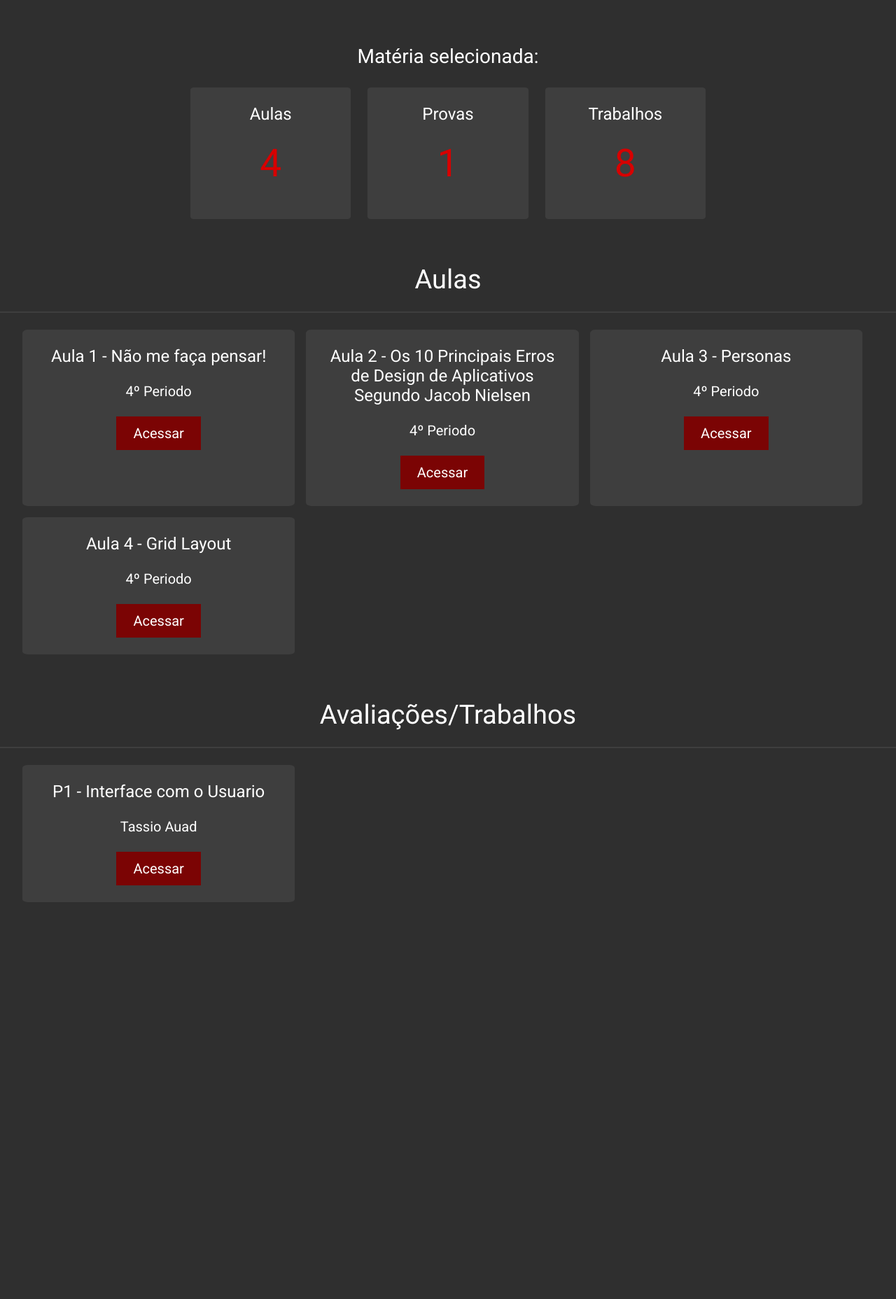
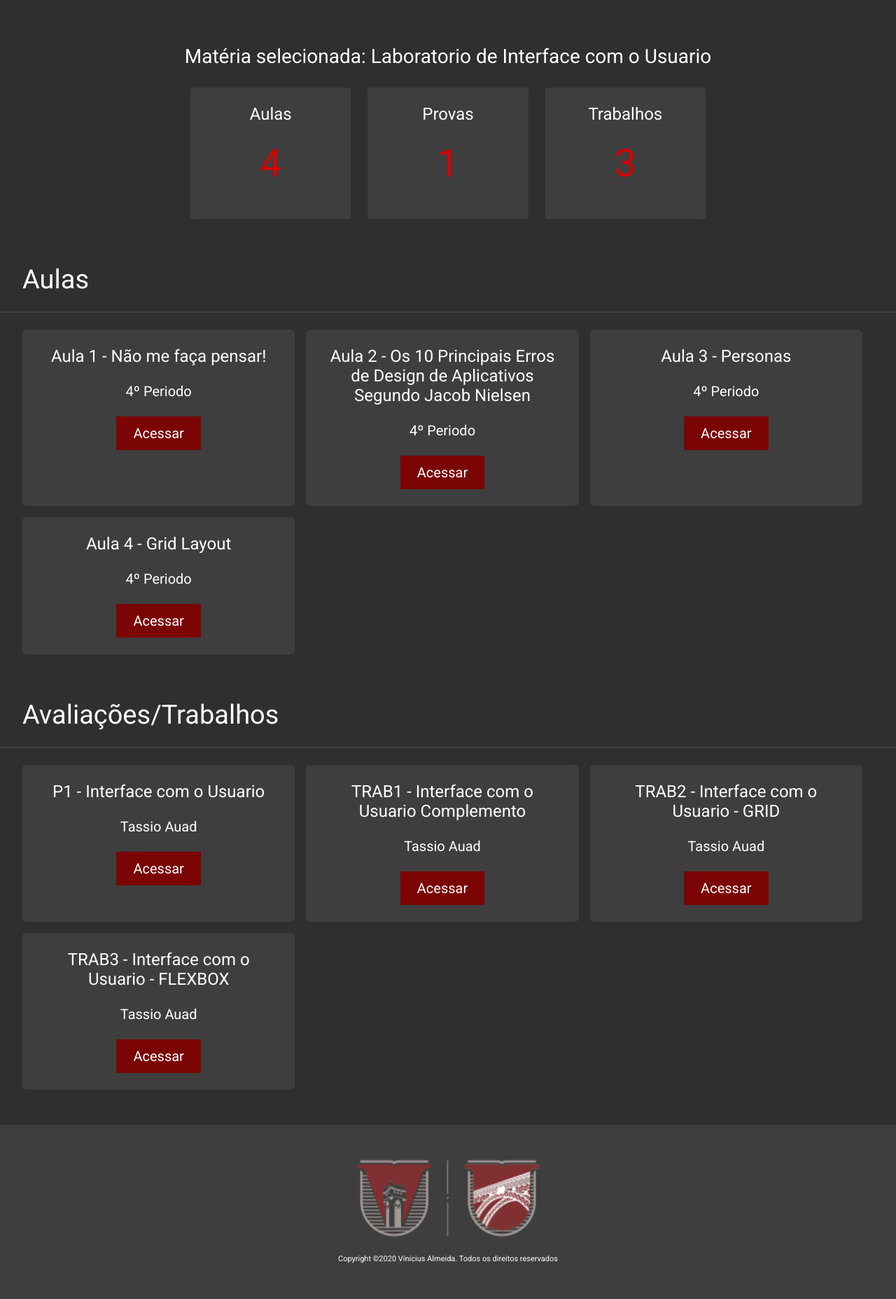
Before and after one commit to UniversidadeDeVassouras/labprogint-2020.2-ViniciusAlmeida-t2, a Flask app: page /materia/1 in a window 1280 px wide. Shown: the part 119-1975 px from the top of the page at 70% size. Before the commit the page ends 1408 px from the top, so only its background shows below. Run offline with Flask 2, Linux system fonts and the light colour scheme.

Commit message:
adicionado footer, adicionado trabalho aluno, arrumado alguns bugs de estilização

```diff
--- a/application/__init__.py
+++ b/application/__init__.py
@@ -3,9 +3,11 @@ import os
 from application.model.dao.disciplinaDAO import disciplinaDAO
 from application.model.dao.aulaDAO import aulaDAO
 from application.model.dao.provaDAO import provaDAO
+from application.model.dao.trabalhoDAO import trabalhoDAO
 from application.model.entity.Disciplina import Disciplina
 from application.model.entity.Aula import Aula
 from application.model.entity.Prova import Prova
+from application.model.entity.Trabalho import Trabalho
 
 template_folder = os.path.abspath("application/view/templates")
 static_folder = os.path.abspath("application/view/static")
@@ -17,11 +19,12 @@ app = Flask(__name__, template_folder=template_folder, static_folder=static_fold
 disciplinas = disciplinaDAO()
 aulas = aulaDAO()
 provas = provaDAO()
+trabalhos = trabalhoDAO()
 
 app.config ['disciplinas'] = disciplinas
 app.config ['aulas'] = aulas
 app.config ['provas'] = provas
-
+app.config ['trabalhos'] = trabalhos
 
 
 
--- a/application/controller/materia_controller.py
+++ b/application/controller/materia_controller.py
@@ -2,20 +2,28 @@ from application import app
 from flask import render_template, request, current_app
 from application.model.dao.disciplinaDAO import disciplinaDAO
 from application.model.dao.aulaDAO import aulaDAO
+from application.model.dao.provaDAO import provaDAO
+from application.model.dao.trabalhoDAO import trabalhoDAO
 from application.model.entity.Disciplina import Disciplina
 from application.model.entity.Aula import Aula
+from application.model.entity.Prova import Prova
+from application.model.entity.Trabalho import Trabalho
 
 
 
 
 @app.route("/materia/<int:materia_id>")
 def materia(materia_id):
-    prova = current_app.config ['provas']
-    provas = prova.buscar(materia_id)
-    listar_prova = prova.get_listar_prova()
+    disciplinas = disciplinaDAO().buscar_disciplina(materia_id)
+
+    provas = provaDAO().buscar(materia_id)
+
     aula = aulaDAO().buscar(materia_id)
-    aulas = aulaDAO()
-    listar_aula = aulas.get_listar_aula()
+
+    trabalhos = trabalhoDAO().buscar(materia_id)
+
     qtd_aula = len(aula.get_aula_disciplina_id())
     qtd_prova = len(provas.get_prova_disciplina_id())
-    return render_template("materias.html", aula = aula, listar_aula = listar_aula, qtd_aula = qtd_aula, provas = provas, listar_prova = listar_prova, qtd_prova = qtd_prova)
+    qtd_trabalho = len(trabalhos.get_trabalho_disciplina_id())
+
+    return render_template("materias.html", aula = aula, qtd_aula = qtd_aula, provas = provas, qtd_prova = qtd_prova, disciplinas = disciplinas, trabalhos = trabalhos, qtd_trabalho = qtd_trabalho)
--- a/application/model/dao/disciplinaDAO.py
+++ b/application/model/dao/disciplinaDAO.py
@@ -15,3 +15,13 @@ class disciplinaDAO:
 
     def get_lista_disciplina (self):
         return self._lista_disciplina
+
+
+
+    def buscar_disciplina (self, id):
+        disciplina = None
+        for index, disciplinas in enumerate(self.get_lista_disciplina()):
+            if disciplinas.get_id() == id:
+                disciplina = disciplinas
+                return disciplina
+        return disciplina
--- /dev/null
+++ b/application/model/dao/trabalhoDAO.py
@@ -0,0 +1,31 @@
+from flask import current_app
+
+from application.model.entity.Aula import Aula
+from application.model.entity.Disciplina import Disciplina
+from application.model.entity.Prova import Prova
+from application.model.entity.Trabalho import Trabalho
+
+
+
+class trabalhoDAO:
+    def __init__ (self):
+        self._listar_trabalho = []
+        self._listar_trabalho.append(Trabalho(1, "TRAB1 - Interface com o Usuario Complemento", 1, "Tassio Auad"))
+        self._listar_trabalho.append(Trabalho(2, "TRAB2 - Interface com o Usuario - GRID", 1, "Tassio Auad"))
+        self._listar_trabalho.append(Trabalho(3, "TRAB3 - Interface com o Usuario - FLEXBOX", 1, "Tassio Auad"))
+        self._listar_trabalho.append(Trabalho(4, "TRAB1 - Sistemas Operacionais - macOS", 2, "Felipe"))
+        self._listar_trabalho.append(Trabalho(5, "TRAB2 - Sistemas Operacionais - LINUS", 2, "Felipe"))
+        self._listar_trabalho.append(Trabalho(6, "TRAB1 - Modelagem de Banco de Dados", 3, "Anrafel"))
+
+
+    def get_listar_trabalho (self):
+        return self._listar_trabalho
+
+
+    def buscar (self, id):
+        trabalho = None
+        for index, trabalhos in enumerate(self.get_listar_trabalho()):
+            if trabalhos.get_id() == id:
+                trabalho = trabalhos
+                return trabalho
+        return trabalho
--- /dev/null
+++ b/application/model/entity/Trabalho.py
@@ -0,0 +1,33 @@
+from flask import current_app
+
+
+class Trabalho:
+    def __init__ (self, id, materia_trabalho, disciplina_id, professor_trabalho):
+        self._id = id
+        self._disciplina_id = disciplina_id
+        self._materia_trabalho = materia_trabalho
+        self._professor_trabalho = professor_trabalho
+
+
+
+    def get_id (self):
+        return self._id
+
+    def get_materia_trabalho (self):
+        return self._materia_trabalho
+
+    def get_disciplina_id (self):
+        return self._disciplina_id
+
+    def get_professor_trabalho (self):
+        return self._professor_trabalho
+
+
+
+    def get_trabalho_disciplina_id (self):
+        trabalhos = current_app.config ['trabalhos']
+        trabalho_disciplina = []
+        for i, trabalho in enumerate (trabalhos.get_listar_trabalho()):
+            if trabalho.get_disciplina_id () == self.get_id():
+                trabalho_disciplina.append (trabalho)
+        return trabalho_disciplina
--- a/application/view/static/assets/css/main.css
+++ b/application/view/static/assets/css/main.css
@@ -158,18 +158,29 @@ body {
     color: var(--color-logo);
 }
 
+.footer {
+    text-align: center;
+    padding: 40px;
+    background-color: var(--primary);
+    margin-top: 50px;
+}
+
+.footer .img-footer .img-footer-selected {
+    width: 300px;
+    height: 130px;
+}
+
+.footer .copyright-footer .copyright-footer-text {
+    font-size: 11px;
+    color: #fff;
+}
+
 @media screen and (min-width: 768px) {
     .card-sections .card-list .card-item {
         width: calc((100% / 2) - 16px);
     }
     .card-sections-initial .card-list-initial .card-item-initial {
         width: calc((100% / 3) - 16px);
-    }
-}
-
-@media screen and (min-width: 448px) {
-    .card-sections .card-heading {
-        text-align: center;
     }
 }
 
--- /dev/null
+++ b/application/view/templates/footer.html
@@ -0,0 +1,10 @@
+<footer class="footer">
+
+    <div class="img-footer">
+        <img class="img-footer-selected" src="{{url_for('static', filename = 'assets/img/LOGO_AVA.png')}}"></img>
+    </div>
+    <div class="copyright-footer">
+        <p class="copyright-footer-text">Copyright ©2020 Vinicius Almeida. Todos os direitos reservados</p>
+    </div>
+
+</footer>
--- a/application/view/templates/index.html
+++ b/application/view/templates/index.html
@@ -33,11 +33,7 @@
     </div>
 
 
-    <footer>
-
-        <h1 style="text-align: center; padding-top: 50px; padding-bottom: 50px;">Univ de Vass</h1>
-
-    </footer>
+    {%include 'footer.html'%}
 </body>
 
 </html>
--- a/application/view/templates/materias.html
+++ b/application/view/templates/materias.html
@@ -17,7 +17,7 @@
     <br> {%include 'header.html'%}
 
     <div class="page-heading">
-        <p>Matéria selecionada:</p>
+        <p>Matéria selecionada: {{disciplinas.get_nome_disciplina()}}</p>
     </div>
     <div class="card-sections-initial">
         <div class="card-list-initial">
@@ -31,7 +31,7 @@
             </div>
             <div class="card-item-initial">
                 <div class="card-title-task">Trabalhos</div>
-                <div class="card-quantitity">8</div>
+                <div class="card-quantitity">{%if trabalhos%}{{qtd_trabalho}}{%endif%}</div>
             </div>
         </div>
     </div>
@@ -58,9 +58,17 @@
                 <div class="card-period">{{i.get_professor_prova()}}</div>
                 <a href="#" class="card-button">Acessar</a>
             </div>
+            {%endfor%} {%endif%} {%if trabalhos%} {%for i in trabalhos.get_trabalho_disciplina_id()%}
+            <div class="card-item">
+                <div class="card-title">{{i.get_materia_trabalho()}}</div>
+                <div class="card-period">{{i.get_professor_trabalho()}}</div>
+                <a href="#" class="card-button">Acessar</a>
+            </div>
             {%endfor%} {%endif%}
         </div>
     </div>
+
+    {%include 'footer.html'%}
 </body>
 
 </html>
```
Also changed, not shown: application/view/static/assets/img/LOGO_AVA.png (added).
